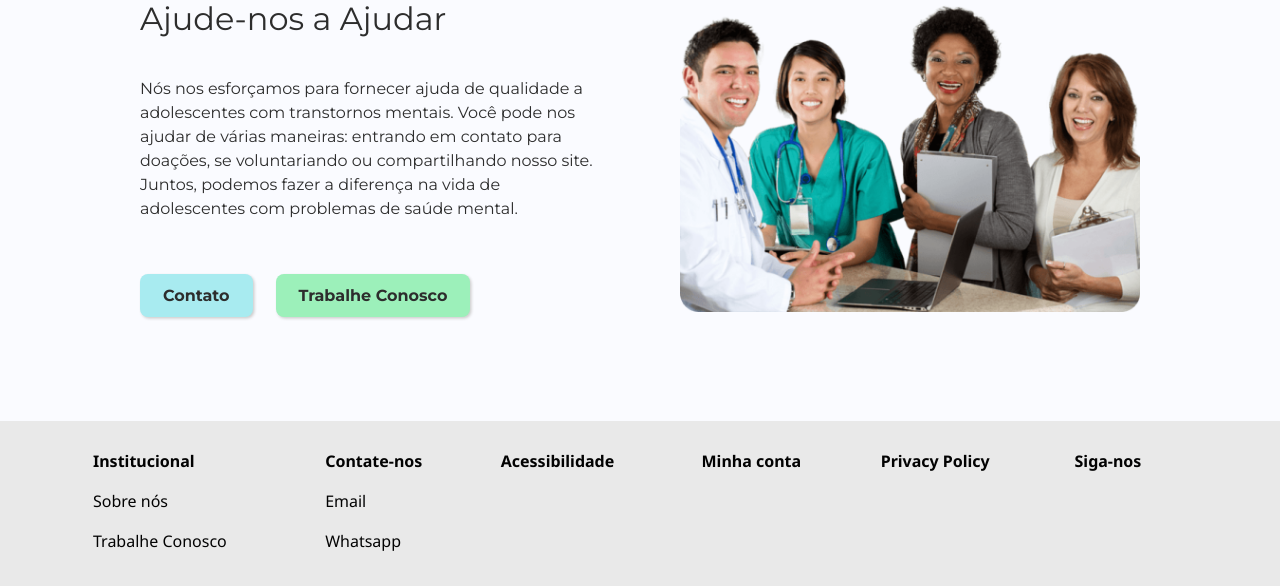
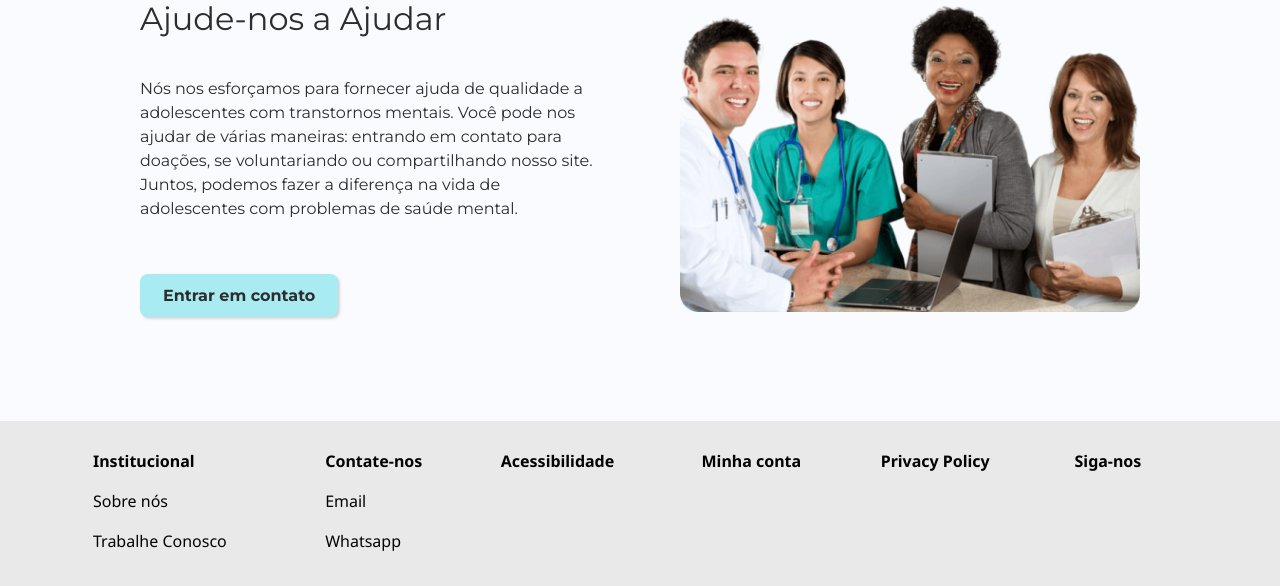
Before and after one commit to Support-Teens/Support-Teens-Final, a PHP site: page /sobre.php in a window 1280 px wide. Shown: the part 3183-3769 px from the top of the page. Run offline with PHP 8.4, Linux system fonts and the light colour scheme; some libraries are stand-ins or nearby versions.

Commit message:
Update sobre.php

```diff
--- a/sobre.php
+++ b/sobre.php
@@ -215,8 +215,8 @@
                         problemas de saúde mental.</p>
                 </article>
                 <div class="help-buttons">
-                    <button id="contact"><a href="Contato.php">Contato</a></button>
-                    <button id="work"><a href="Contato.php">Trabalhe Conosco</a></button>
+                    <button id="contact"><a href="Contato.php">Entrar em contato</a></button>
+                    <!--<button id="work"><a href="Contato.php">Trabalhe Conosco</a></button>-->
                 </div>
             </div>
             <img class="image" src="./public/img_sobre/help-image.png" alt="Grupo de especialistas em saúde mental">
```
